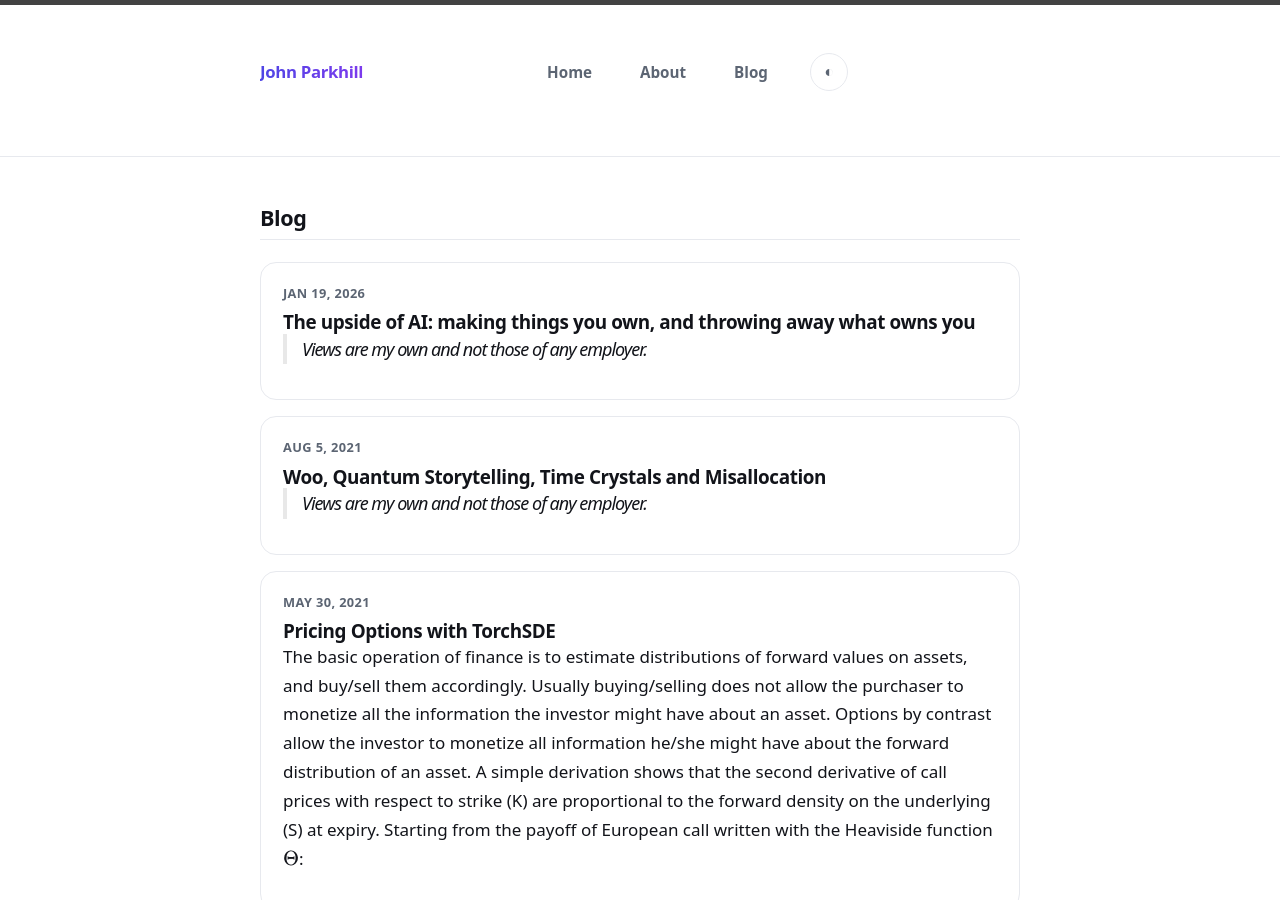
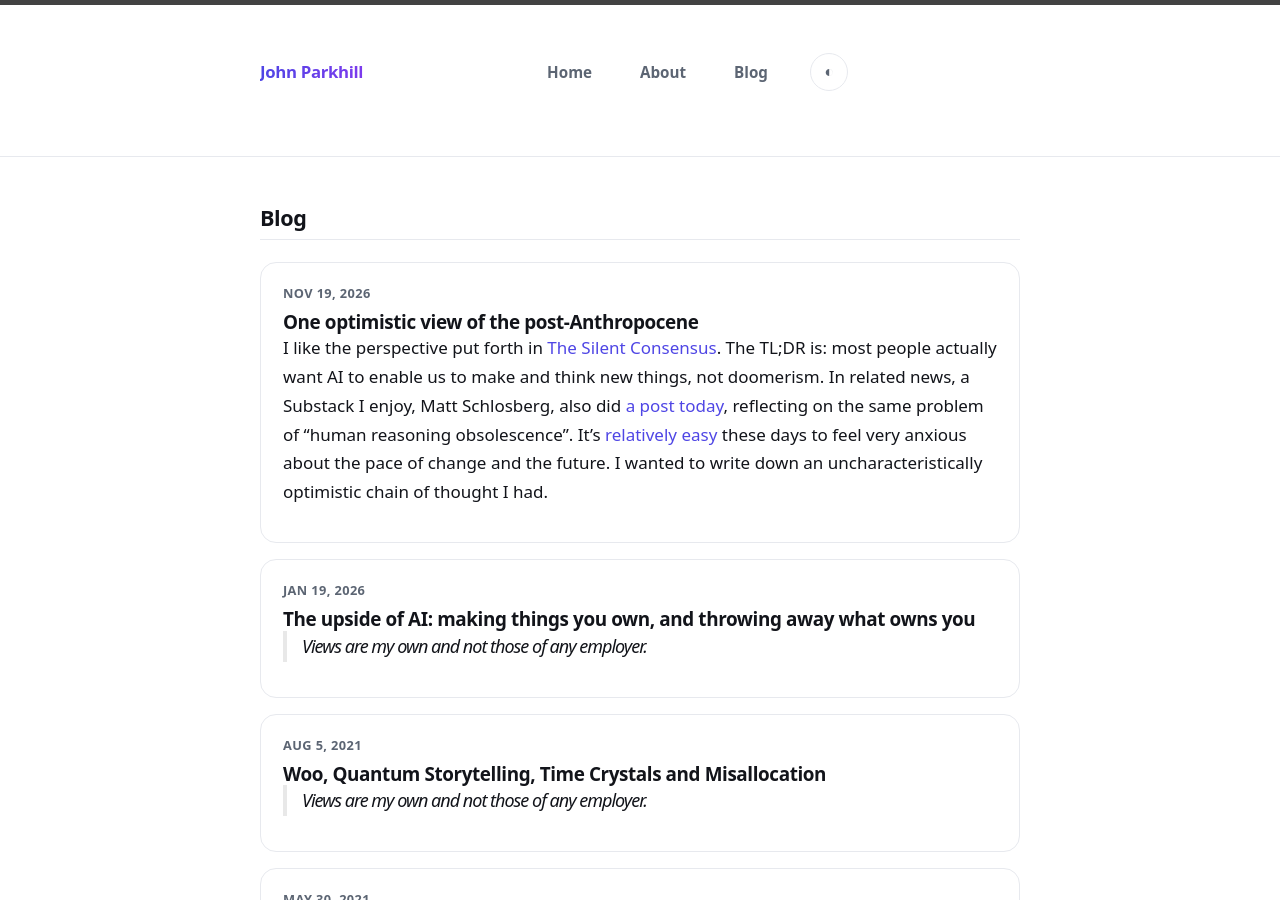
Before and after one commit to jparkhill/jparkhill.github.io, a Jekyll site: the page built from blog.html, in a window 1280 px wide and 900 px high. Built offline with Jekyll 4.4.1, drawn with Linux system fonts in a browser that asks for light colours; part of the change alters nothing that is shown.

Commit message:
Add post: One optimistic view of the post-Anthropocene
Edit pass for grammar/formatting, add FM-1 photo and Lorenz attractor figure.

````diff
--- a/_posts/2026-11-19-Optimism.markdown
+++ b/_posts/2026-11-19-Optimism.markdown
@@ -1,33 +1,46 @@
 ---
-published: false
+published: true
 layout: post
 title:  "One optimistic view of the post-Anthropocene"
 comments: true
 categories: [AI economy]
 ---
 
-I like the perspective put forth in [The silent consensus](https://openai.com/index/the-silent-consensus/). The TLDR is: most people actually want AI to enable us to make and think new things. In related news, a substack I enjoy Matt Schlosberg also did [a post today](https://substack.com/home/post/p-225680648), reflecting on the same problem of "human reasoning obsolescence". It's [relatively easy](https://www.ndtv.com/artificial-intelligence/all-humans-will-become-unemployable-anthropic-researchers-warning-12344104) these days to feel very anxious about the pace of change and the future, it seems to be everywhere. I wanted to write down an uncharacteristically optimistic chain of thought I had.
+I like the perspective put forth in [The Silent Consensus](https://openai.com/index/the-silent-consensus/). The TL;DR is: most people actually want AI to enable us to make and think new things, not doomerism. In related news, a Substack I enjoy, Matt Schlosberg, also did [a post today](https://substack.com/home/post/p-225680648), reflecting on the same problem of "human reasoning obsolescence". It's [relatively easy](https://www.ndtv.com/artificial-intelligence/all-humans-will-become-unemployable-anthropic-researchers-warning-12344104) these days to feel very anxious about the pace of change and the future. I wanted to write down an uncharacteristically optimistic chain of thought I had.
 
-```The gist of it is: a Godelian Critique of AGI post-anthropocene anxiety:```
-- Yes, Frontier models with a strong verifier can find solutions to problems that would exhaust all human reason.
+**The gist of it is — a Gödelian critique of AGI post-anthropocene anxiety:**
+
+- Yes, frontier models with a strong verifier can find solutions to problems that would exhaust all human reason.
 - Yes, they often reason more accurately and faster than humans too.
 - Yes, this will displace human effort in many presently existing types of work.
 - Yes, opaque slop will be a problem.
-- However, we live in a world which challenges the value of reason at every turn. This is the old physicist-turned cabbie joke.
-- In exchange for displacement, what we might get is actually an opportunity to understand things better than we ever did before (yes, us - humans).
-- The most powerful and valuable outcomes of reasoning, are probably those which once obtained are easy enough for even a meatbag human to understand.
-- You also need to accept we have an acute need to control and design several types of complex systems, that are beyond human comprehension -  spacecraft, cells, etc. We need this technology, or we all die here on earth.
+- Yes, robotics is next; physical moats will also fall away.
+- However, we live in a world which challenges the value of reason at every turn. This is the old physicist-turned-cabbie joke.
+- In exchange for displacement, what we might get is actually an opportunity to understand things better than we ever did before (yes, us — humans).
+- The most powerful and valuable outcomes of reasoning are probably those which, once obtained, are easy enough for even a meatbag human to understand.
 
-Godel showed that there are true statements our system of mathematical logic (which AI cannot transcend either) cannot prove are true.
+Gödel showed that there are true statements our system of mathematical logic (which AI cannot transcend either) cannot prove are true.
 
-The average person interacts with about 1000 systems a day they don't understand, and whose makers also didn't understand, but found empirically. Drugs are a great example (Metformin how does that work?). AI itself is another. It's been almost entirely developed by empirical change, rather than theoretical insight. Even something as simple as a bicycle was not really designed with reason, and was the topic of academic [study recently](https://www.cbc.ca/news/science/science-of-cycling-still-mysterious-1.3699012).
+The average person interacts with about 1000 systems a day that they don't understand, and whose makers didn't understand either, but found empirically. Drugs are a great example (Metformin: how does that work?). AI itself is another. It has been developed almost entirely empirically, rather than through theoretical insight. Even something as simple as the bicycle was not really designed with reason, and was the topic of [academic study recently](https://www.cbc.ca/news/science/science-of-cycling-still-mysterious-1.3699012).
 
-What AI allows is a very rapid reduction of a mechanism into a de-jargonized easily understood reasoning, if you use it right. Many critical features of our world and recent discoveries, when explained well, are simple. This is the basis of the famous standard of elegance in physics. There will definitely be cases like the Navier-Stokes proof dump where AI (with strong verifiers) makes an inscrutable web of logic. However we already know that many essential features of our physical world, in which work is done, are beyond logic. The deeper the chain of reasoning, the geometrically less likely that reasoning is productive in our chaotic reality, in which the uncertainty-principle cannot be violated.
+What AI allows is a very rapid reduction of a mechanism into de-jargonized, easily understood reasoning, if you use it right. Many critical features of our world, and recent discoveries, when explained well, are simple. This is the basis of the famous standard of elegance in physics. There will definitely be cases like the Navier–Stokes proof dump, where AI (with strong verifiers) makes an inscrutable web of logic. However, we already know that many essential features of our physical world, in which work is done, are beyond logic. The deeper the chain of reasoning, the geometrically less likely it is that the reasoning is productive in our chaotic reality, a reality in which the uncertainty principle cannot be violated.
 
-The tricky thing is, this optimistic vision is only possible if people remain CURIOUS, about their world. If they have a DESIRE to understand. I have made my entire career on computers, yet I could not design a circuit very well a year ago. Today I can effortlessly with claude's help, and yes, really understand it.
+**I think it's possible that, actually, post-anthropocene humans understand more, and use reason more, than they did before.**
 
-We already know thanks to Godel that there are true statements no frontier model could prove were true. We know there are really important physical phenomena like the weather which will defy deep understanding from models and humans alike, no matter what. We even know that often the smartest humans, capable of the greatest feats of reason, often can do less with that, than a plumber.
+Let's call it the "you learn more in the classroom with all the other smart kids" effect. The tricky thing is, this optimistic vision is only possible if people remain CURIOUS about their world. If they have a DESIRE to understand. I have built my entire career on computers, yet a year ago I could not design a circuit very well. Today I can do it effortlessly, with Claude's help — and yes, really understand it.
 
+As a young man I studied music theory, guitar, and bassoon. I could rattle off what an Ionian fifth was, and play written music, but I was never able to make two bars of song I didn't hate until the [FM-1](https://arstechnica.com/gadgets/2026/10/from-impulse-purchase-to-pocket-studio-the-m-vave-fm-1/).
 
+![The M-Vave FM-1 pocket synth](/assets/fm-1.webp)
+
+It's a vibecoded music tool that lets people understand groove-making better than I ever did before — and probably the first example of something I have held and loved that was made by AI.
+
+We already know, thanks to Gödel, that there are true statements no frontier model could prove were true. We know there are important physical phenomena, like the weather, which will defy deep understanding from models and humans alike — no matter what. We even know that the smartest humans, capable of the greatest feats of reason, can often do less with that reasoning than a plumber. A quippy version of this I've said before is: "Imagine Einstein were visiting this drug company; he couldn't help much."
+
+I think this is the productive version of the mathematician's angst over Lean-maxxed slop-proofs. In their guts, they know a proof that cannot be distilled into insights easier to understand than the chaos of the algorithm has much less value.
+
+Go out there and use AI to understand your world. Distill it into beautiful abstractions. You don't really have any other choice, and you will end up sitting next to a robot debating whether the [Lorenz attractor](https://en.wikipedia.org/wiki/Lorenz_system) goes left or right next time anyway.
+
+![The Lorenz attractor](/assets/lorenz-attractor.png)
 
 \- John
````
Also changed, not shown: assets/fm-1.webp (added), assets/lorenz-attractor.png (added).
